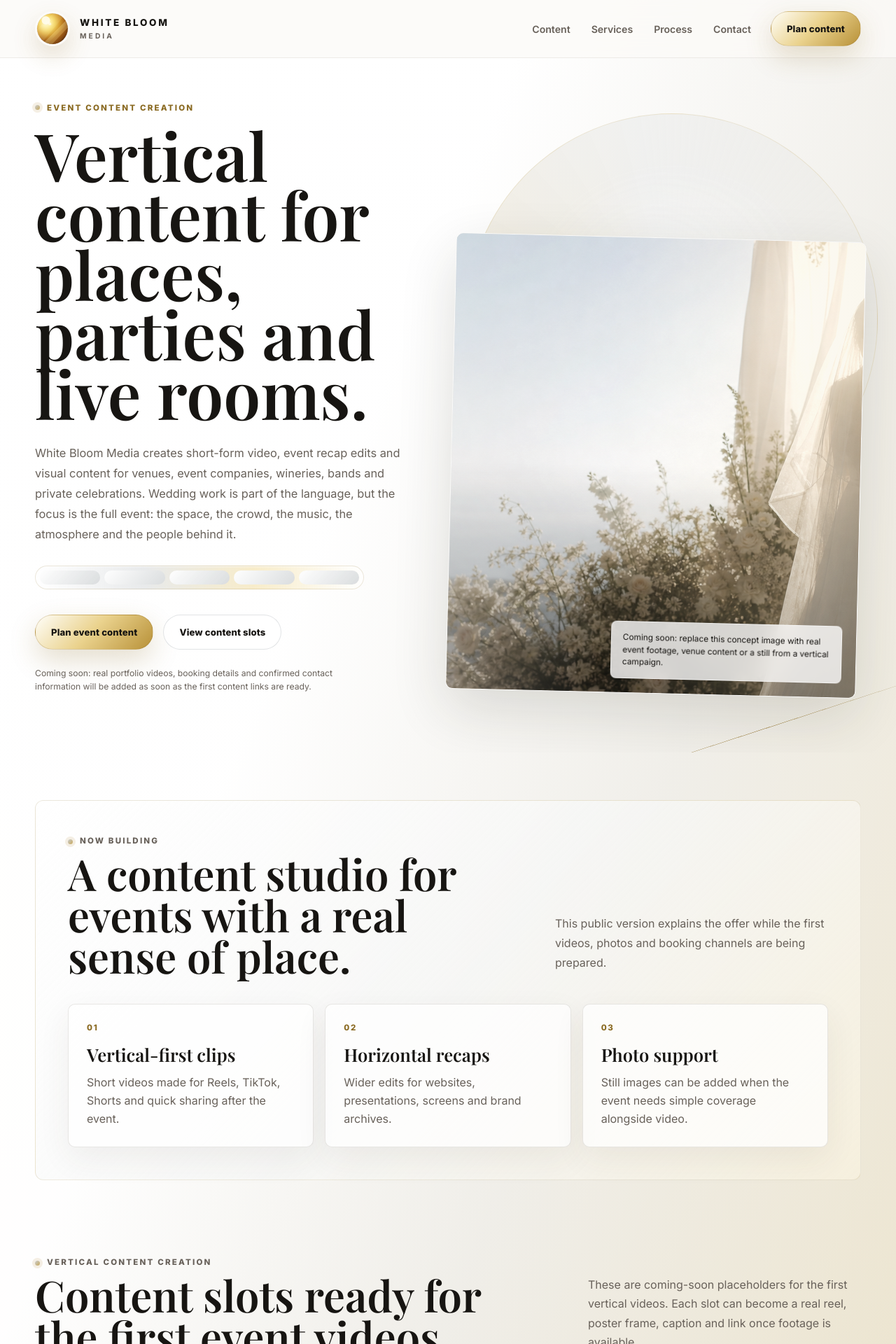
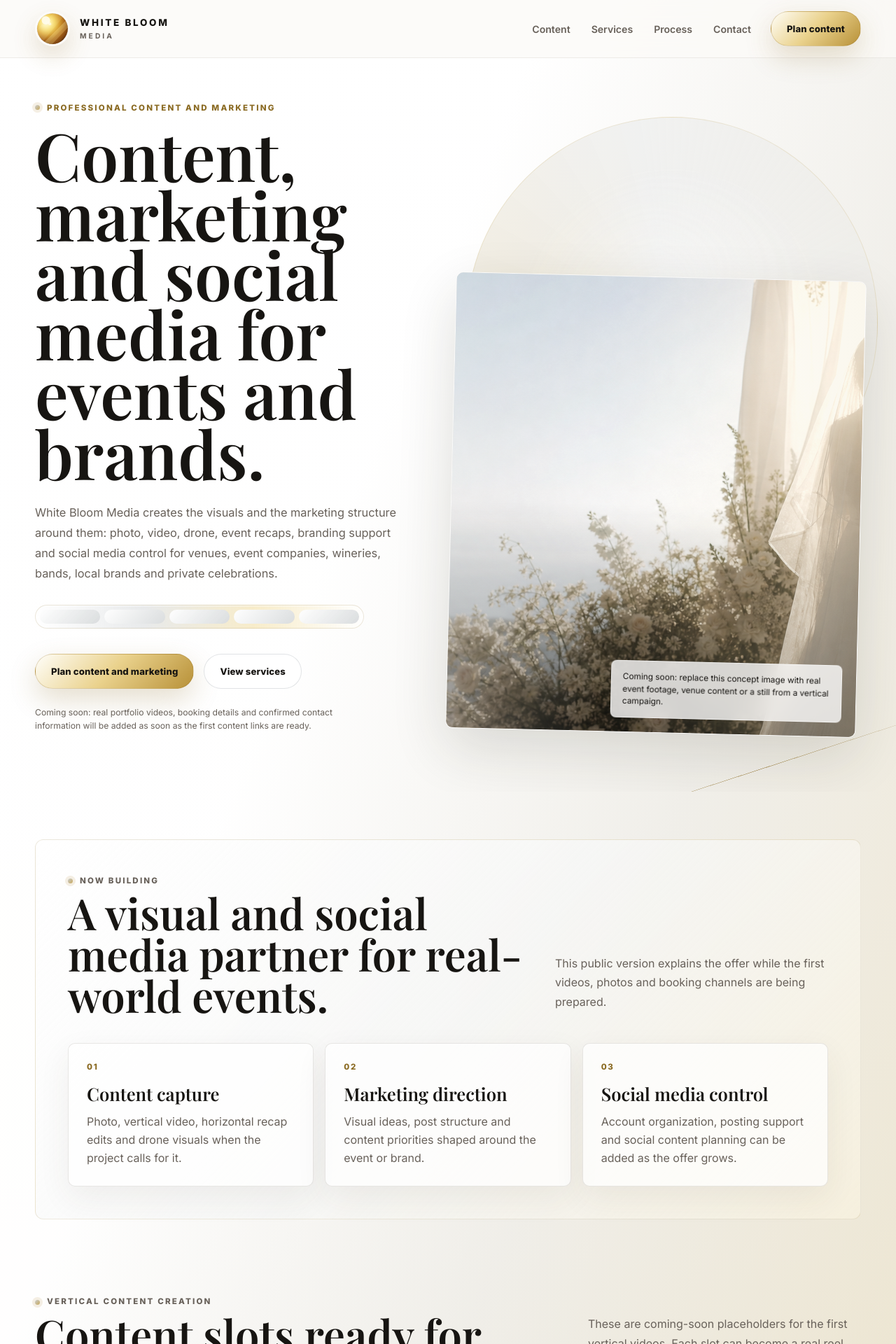
Before and after one commit to Lucastepp/whitebloom-media, an Angular app: page / in a window 1280 px wide. Shown: the top 1920 px of the page at 70% size. Built offline with nearby package versions, Linux system fonts and the light colour scheme.

Commit message:
Update hero for professional content marketing

```diff
--- a/src/app/app.html
+++ b/src/app/app.html
@@ -23,13 +23,13 @@
   <main>
     <section class="hero" aria-labelledby="hero-title">
       <div class="hero-copy">
-        <p class="eyebrow">Event content creation</p>
-        <h1 id="hero-title">Vertical content for places, parties and live rooms.</h1>
+        <p class="eyebrow">Professional content and marketing</p>
+        <h1 id="hero-title">Content, marketing and social media for events and brands.</h1>
         <p class="hero-lead">
-          White Bloom Media creates short-form video, event recap edits and visual
-          content for venues, event companies, wineries, bands and private celebrations.
-          Wedding work is part of the language, but the focus is the full event:
-          the space, the crowd, the music, the atmosphere and the people behind it.
+          White Bloom Media creates the visuals and the marketing structure around them:
+          photo, video, drone, event recaps, branding support and social media control
+          for venues, event companies, wineries, bands, local brands and private
+          celebrations.
         </p>
         <div class="signature-strip" aria-hidden="true">
           <span></span>
@@ -39,8 +39,8 @@
           <span></span>
         </div>
         <div class="hero-actions">
-          <a class="button button-primary" href="#contact">Plan event content</a>
-          <a class="button button-secondary" href="#content">View content slots</a>
+          <a class="button button-primary" href="#contact">Plan content and marketing</a>
+          <a class="button button-secondary" href="#services">View services</a>
         </div>
         <p class="hero-note">
           Coming soon: real portfolio videos, booking details and confirmed contact
@@ -65,7 +65,7 @@
       <div class="section-header">
         <div>
           <p class="eyebrow">Now building</p>
-          <h2 id="coming-soon-title">A content studio for events with a real sense of place.</h2>
+          <h2 id="coming-soon-title">A visual and social media partner for real-world events.</h2>
         </div>
         <p>
           This public version explains the offer while the first videos, photos and
@@ -76,18 +76,18 @@
       <div class="coming-soon-grid">
         <article>
           <span>01</span>
-          <strong>Vertical-first clips</strong>
-          <p>Short videos made for Reels, TikTok, Shorts and quick sharing after the event.</p>
+          <strong>Content capture</strong>
+          <p>Photo, vertical video, horizontal recap edits and drone visuals when the project calls for it.</p>
         </article>
         <article>
           <span>02</span>
-          <strong>Horizontal recaps</strong>
-          <p>Wider edits for websites, presentations, screens and brand archives.</p>
+          <strong>Marketing direction</strong>
+          <p>Visual ideas, post structure and content priorities shaped around the event or brand.</p>
         </article>
         <article>
           <span>03</span>
-          <strong>Photo support</strong>
-          <p>Still images can be added when the event needs simple coverage alongside video.</p>
+          <strong>Social media control</strong>
+          <p>Account organization, posting support and social content planning can be added as the offer grows.</p>
         </article>
       </div>
     </section>
@@ -159,29 +159,29 @@
       <div class="section-header">
         <div>
           <p class="eyebrow">What we create</p>
-          <h2 id="services-title">Video for events, venues and live experiences.</h2>
+          <h2 id="services-title">Visual content, branding support and social media control.</h2>
         </div>
         <p>
-          Exact packages are coming soon. The core service is flexible content capture
-          for events that need vertical and horizontal media.
+          Exact packages are coming soon. The core service is flexible content and
+          marketing support for events, spaces and brands that need a stronger visual presence.
         </p>
       </div>
 
       <div class="service-grid">
         <article class="service-card">
           <span>01</span>
-          <h3>Vertical event content</h3>
-          <p>Short-form clips for Instagram, TikTok, YouTube Shorts and quick post-event promotion.</p>
+          <h3>Photo, video and drone</h3>
+          <p>Visual coverage for events, venues and brands, including vertical clips and horizontal recap edits.</p>
         </article>
         <article class="service-card">
           <span>02</span>
-          <h3>Horizontal recap edits</h3>
-          <p>Wider-format videos for websites, screens, ads, brand pages and event follow-up.</p>
+          <h3>Branding and campaign visuals</h3>
+          <p>Content direction, visual concepts and assets that help an event or local brand look consistent online.</p>
         </article>
         <article class="service-card">
           <span>03</span>
-          <h3>Photo when needed</h3>
-          <p>Simple still coverage can be added when a venue, band or event team needs photos with video.</p>
+          <h3>Social media control</h3>
+          <p>Planning, organizing and managing social content can be added when the client needs more than files.</p>
         </article>
       </div>
     </section>
@@ -190,7 +190,7 @@
       <div class="section-header">
         <div>
           <p class="eyebrow">How it works</p>
-          <h2 id="process-title">From event brief to ready-to-post content.</h2>
+          <h2 id="process-title">From event brief to content and social direction.</h2>
         </div>
       </div>
 
@@ -198,17 +198,17 @@
         <article class="process-card">
           <span>Step 01</span>
           <h3>Send the event details</h3>
-          <p>Share the date, location, type of event, key moments and where the content will be used.</p>
+          <p>Share the business, event, location, audience and what the content needs to help you do.</p>
         </article>
         <article class="process-card">
           <span>Step 02</span>
           <h3>Shape the shot list</h3>
-          <p>White Bloom plans what matters: venue atmosphere, people, movement, performers and brand details.</p>
+          <p>White Bloom plans the visuals, priorities and social media needs before filming starts.</p>
         </article>
         <article class="process-card">
           <span>Step 03</span>
           <h3>Deliver the content</h3>
-          <p>Final delivery can include vertical cuts, horizontal edits and selected photos once packages are confirmed.</p>
+          <p>Final delivery can include edits, photos, branding assets and social media support once packages are confirmed.</p>
         </article>
       </div>
     </section>
@@ -243,7 +243,7 @@
         </div>
         <div class="field">
           <label for="message">What content do you need?</label>
-          <textarea id="message" name="message" placeholder="Vertical clips, horizontal recap, photos, or all of the above"></textarea>
+          <textarea id="message" name="message" placeholder="Photo, video, drone, branding, social media, or all of the above"></textarea>
         </div>
         <button class="button button-primary" type="button" disabled>Booking coming soon</button>
         <p class="form-note">Coming soon form. A real email, WhatsApp or booking tool still needs to be connected.</p>
--- a/src/index.html
+++ b/src/index.html
@@ -3,25 +3,25 @@
 <head>
   <meta charset="utf-8">
   <meta name="viewport" content="width=device-width, initial-scale=1">
-  <title>White Bloom Media | Event Content Creation</title>
+  <title>White Bloom Media | Professional Content and Marketing</title>
   <base href="/">
-  <meta name="description" content="White Bloom Media creates vertical video, horizontal recaps and visual content for venues, event companies, bands, wineries and private celebrations. Coming soon.">
+  <meta name="description" content="White Bloom Media creates professional content and marketing support: photo, video, drone, branding assets and social media control for events, venues and local brands. Coming soon.">
   <link rel="canonical" href="https://white-bloom-media.com/">
   <meta name="robots" content="index, follow">
   <meta name="theme-color" content="#fffaf7">
 
   <meta property="og:type" content="website">
   <meta property="og:site_name" content="White Bloom Media">
-  <meta property="og:title" content="White Bloom Media | Event Content Creation">
-  <meta property="og:description" content="Vertical video, horizontal recaps and visual content for events, venues and live rooms. Coming soon.">
+  <meta property="og:title" content="White Bloom Media | Professional Content and Marketing">
+  <meta property="og:description" content="Photo, video, drone, branding support and social media control for events, venues and local brands. Coming soon.">
   <meta property="og:url" content="https://white-bloom-media.com/">
   <meta property="og:image" content="https://white-bloom-media.com/assets/white-bloom/hero-concept.png">
   <meta property="og:image:alt" content="Concept image for an event content studio with soft florals, camera gear and cinematic light.">
   <meta property="og:locale" content="en_GB">
 
   <meta name="twitter:card" content="summary_large_image">
-  <meta name="twitter:title" content="White Bloom Media | Event Content Creation">
-  <meta name="twitter:description" content="Vertical video and visual content for events, venues and live rooms.">
+  <meta name="twitter:title" content="White Bloom Media | Professional Content and Marketing">
+  <meta name="twitter:description" content="Professional content, branding support and social media control for events and brands.">
   <meta name="twitter:image" content="https://white-bloom-media.com/assets/white-bloom/hero-concept.png">
 
   <script type="text/javascript">
```
Also changed, not shown: 1 other file (tests, documents, lock files or other folders).
